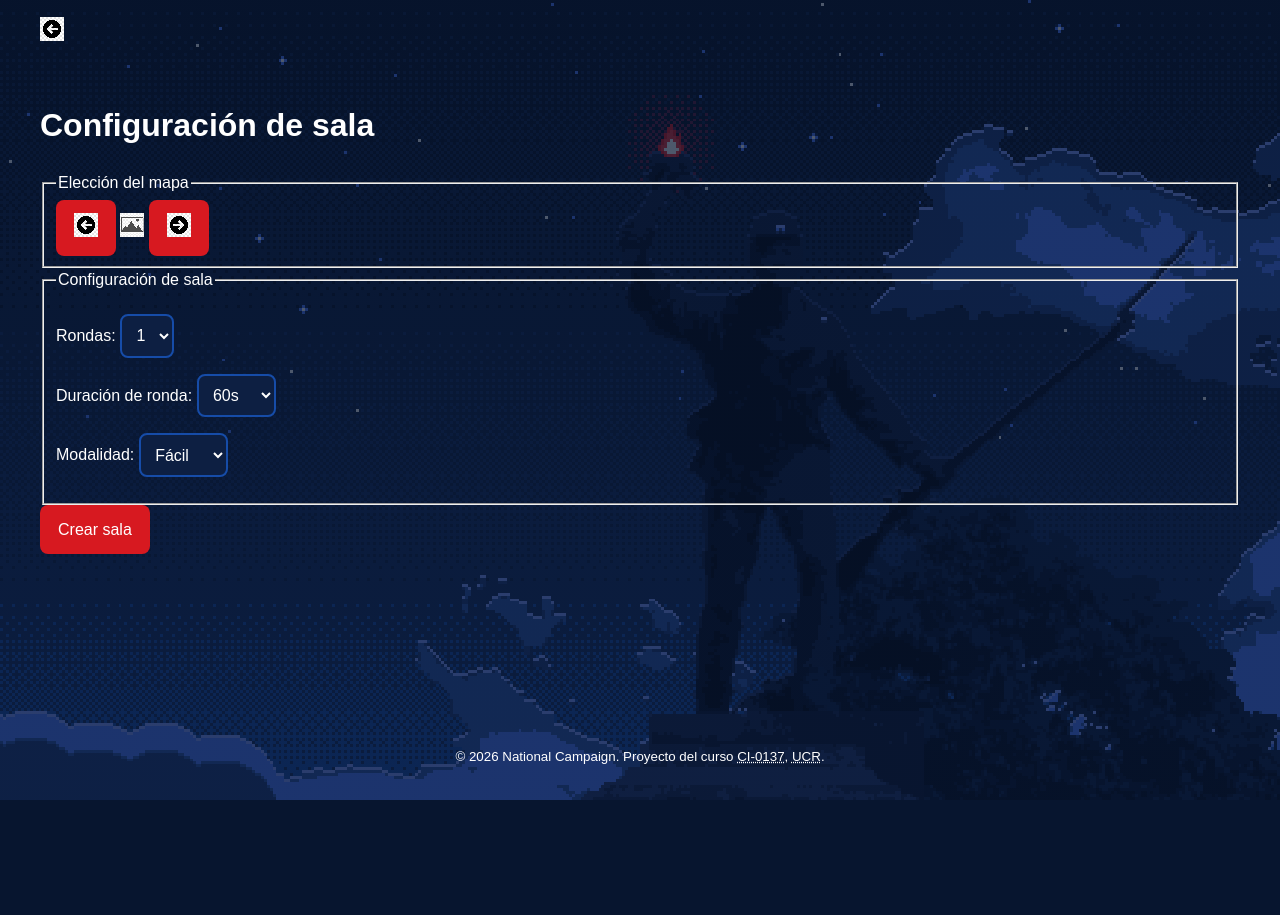
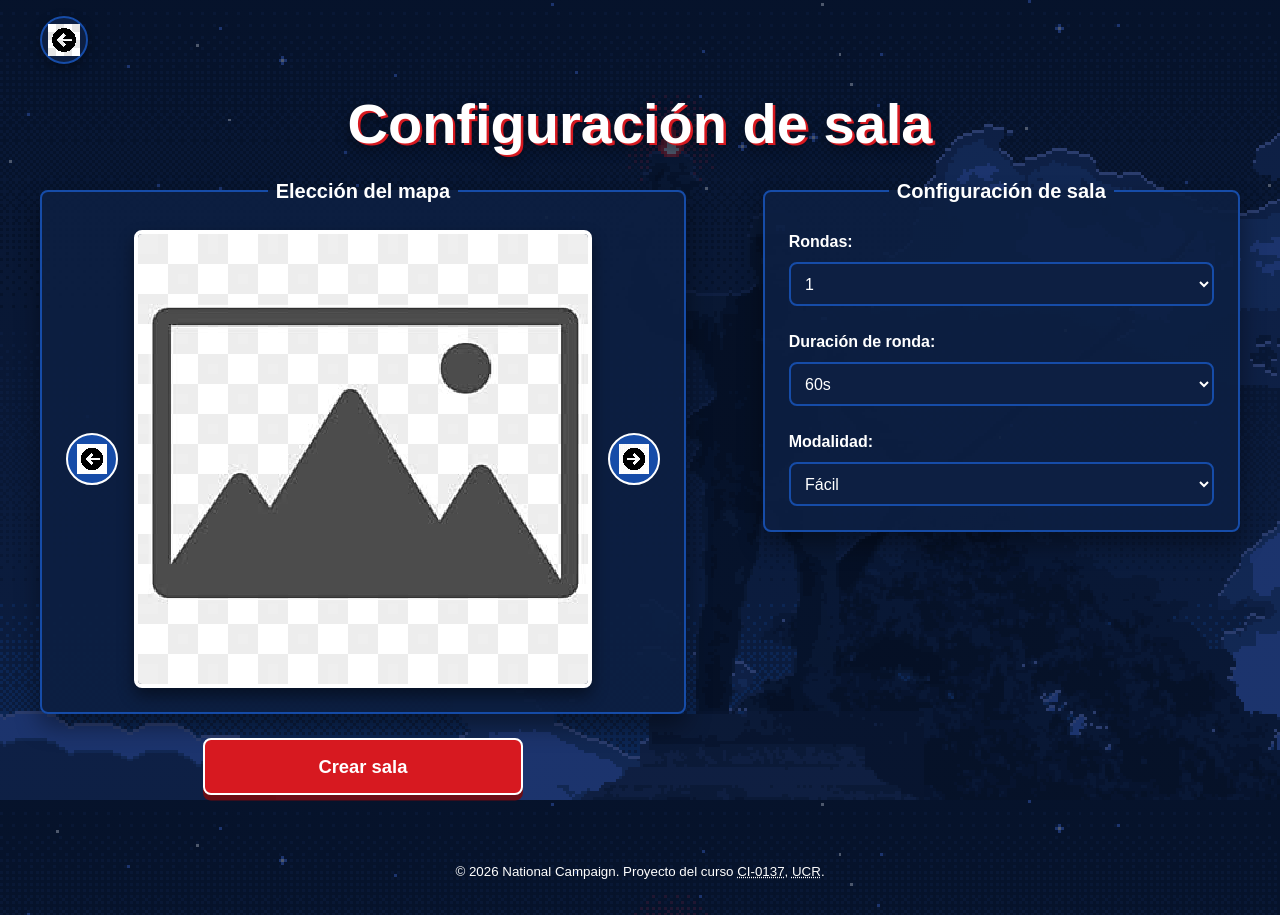
Before and after one commit to AleG1312/proyecto-C13451-C4C527-C4E485-C4G049, a website: page configuracion_sala.html in a window 1280 px wide. Before the commit the page ends 800 px from the top, so only its background shows below. Drawn offline with Linux system fonts and the light colour scheme.

Commit message:
Estilos para la configuración de sala

```diff
--- a/configuracion_sala.html
+++ b/configuracion_sala.html
@@ -7,54 +7,58 @@
         <title>Configuración de sala | National Campaign</title>
         <link rel="icon" type="image/x-icon" href="assets/favicon.ico" />
         <link rel="stylesheet" href="css/common.css" />
+        <link rel="stylesheet" href="css/configuracion_sala.css" />
     </head>
     <body>
-        <header>
-            <a class="volver" href="./index.html">
+        <header class="configuracion-encabezado">
+            <a class="configuracion-encabezado__volver" href="./index.html">
                 <img src="assets/icono-flecha-izquierda.png"
-                    alt="regresar"
+                    alt="Regresar al inicio"
                     width="24"
                     height="24" />
             </a>
         </header>
 
-        <main>
-            <h1>Configuración de sala</h1>
+        <main class="configuracion">
+            <h1 class="configuracion__titulo">Configuración de sala</h1>
 
-            <form action="lobby.html" method="get">
-                <fieldset>
-                    <legend>Elección del mapa</legend>
+            <form class="formulario-sala" action="lobby.html" method="get">
+                <fieldset class="selector-mapa">
+                    <legend class="selector-mapa__titulo">Elección del mapa</legend>
 
                     <!-- Cambiar mapa a la izquierda -->
-                    <button type="button">
+                    <button class="selector-mapa__boton selector-mapa__boton--anterior"
+                        type="button" aria-label="Seleccionar mapa anterior">
                         <img src="assets/icono-flecha-izquierda.png"
-                        alt="Cambiar mapa izquierda"
+                        alt=""
                         width="24"
                         height="24" />
                     </button>
 
-                    <!--Aqui va la imagen del mapa-->
+                    <!-- Aquí va la imagen del mapa. -->
                     <img src="assets/placeholder-imagen.png"
-                    alt="Mapa seleccionado"
-                    width="24"
-                    height="24" />
+                        alt="Vista previa del mapa seleccionado"
+                        class="selector-mapa__imagen"
+                        width="100"
+                        height="100" />
 
                     <!-- Cambiar mapa a la derecha -->
-                    <button type="button">
+                    <button class="selector-mapa__boton selector-mapa__boton--siguiente"
+                        type="button" aria-label="Seleccionar mapa siguiente">
                         <img src="assets/icono-flecha-derecha.png"
-                        alt="Cambiar mapa derecha"
+                        alt=""
                         width="24"
                         height="24" />
                     </button>
                 </fieldset>
 
-                <fieldset>
-                    <legend>Configuración de sala</legend>
+                <fieldset class="opciones-sala">
+                    <legend class="opciones-sala__titulo">Configuración de sala</legend>
 
                     <!-- Solo rondas impares -->
-                    <p>
-                        <label for="rondas">Rondas:</label>
-                        <select id="rondas" name="rondas">
+                    <p class="opciones-sala__campo">
+                        <label class="opciones-sala__etiqueta" for="rondas">Rondas:</label>
+                        <select class="opciones-sala__control" id="rondas" name="rondas">
                             <option value="1">1</option>
                             <option value="3">3</option>
                             <option value="5">5</option>
@@ -63,9 +67,9 @@
                     </p>
 
                     <!-- Duración de ronda -->
-                    <p>
-                        <label for="duracion">Duración de ronda:</label>
-                        <select id="duracion" name="duracion">
+                    <p class="opciones-sala__campo">
+                        <label class="opciones-sala__etiqueta" for="duracion">Duración de ronda:</label>
+                        <select class="opciones-sala__control" id="duracion" name="duracion">
                             <option value="60">60s</option>
                             <option value="90">90s</option>
                             <option value="120">120s</option>
@@ -73,9 +77,9 @@
                     </p>
 
                     <!-- Modalidad -->
-                    <p>
-                        <label for="modalidad">Modalidad:</label>
-                        <select id="modalidad" name="modalidad">
+                    <p class="opciones-sala__campo">
+                        <label class="opciones-sala__etiqueta" for="modalidad">Modalidad:</label>
+                        <select class="opciones-sala__control" id="modalidad" name="modalidad">
                             <option value="facil">Fácil</option>
                             <option value="media">Media</option>
                             <option value="dificil">Difícil</option>
@@ -83,8 +87,7 @@
                     </p>
                 </fieldset>
 
-                <button type="submit">Crear sala</button>
-
+                <button class="formulario-sala__crear" type="submit">Crear sala</button>
             </form>
         </main>
 
--- /dev/null
+++ b/css/configuracion_sala.css
@@ -0,0 +1,206 @@
+/* Configuración de sala: composición propia sobre la base de common.css. */
+
+/* El enlace de regreso mantiene la posición y forma propuestas en el diseño. */
+.configuracion-encabezado__volver {
+  display: inline-flex;
+  align-items: center;
+  justify-content: center;
+  width: 3rem;
+  height: 3rem;
+  padding: 0.4rem;
+  border: 2px solid var(--color-secundario);
+  border-radius: 50%;
+  background-color: var(--color-superficie);
+  box-shadow: 0 0.25rem 0.75rem rgb(0 0 0 / 35%);
+  transition:
+    filter var(--duracion-transicion) ease,
+    transform var(--duracion-transicion) ease;
+}
+
+.configuracion-encabezado__volver img {
+  width: 100%;
+  height: 100%;
+  object-fit: contain;
+}
+
+.configuracion {
+  display: grid;
+  gap: var(--espacio-md);
+  align-content: center;
+}
+
+.configuracion__titulo {
+  margin: 0;
+  font-size: clamp(2rem, 5vw, 3.5rem);
+  line-height: 1;
+  text-align: center;
+  text-shadow:
+    0.15rem 0.15rem 0 var(--color-primario),
+    0 0.4rem 0.8rem rgb(0 0 0 / 50%);
+}
+
+/* El formulario replica las dos columnas del wireframe: mapa y opciones. */
+.formulario-sala {
+  display: grid;
+  grid-template-areas:
+    "mapa opciones"
+    "crear opciones";
+  grid-template-columns: minmax(18rem, 1.15fr) minmax(17rem, 0.85fr);
+  gap: var(--espacio-md) clamp(2rem, 6vw, 6rem);
+  align-items: start;
+}
+
+.selector-mapa,
+.opciones-sala {
+  margin: 0;
+  border: 2px solid var(--color-secundario);
+  border-radius: var(--radio-borde);
+  background-color: rgb(13 31 66 / 92%);
+  box-shadow: 0 0.75rem 1.5rem rgb(0 0 0 / 40%);
+}
+
+.selector-mapa {
+  display: grid;
+  grid-area: mapa;
+  grid-template-columns: auto minmax(0, 1fr) auto;
+  gap: var(--espacio-sm);
+  align-items: center;
+  padding: var(--espacio-md);
+}
+
+.selector-mapa__titulo,
+.opciones-sala__titulo {
+  padding-inline: var(--espacio-xs);
+  font-size: 1.25rem;
+  font-weight: 700;
+  text-align: center;
+}
+
+.selector-mapa__imagen {
+  width: 100%;
+  aspect-ratio: 1;
+  border: 0.25rem solid var(--color-texto);
+  border-radius: var(--radio-borde);
+  object-fit: cover;
+  box-shadow: 0 0.75rem 1.5rem rgb(0 0 0 / 45%);
+  animation: mapa-resplandor 2.5s ease-in-out infinite alternate;
+}
+
+.selector-mapa__boton {
+  display: inline-flex;
+  align-items: center;
+  justify-content: center;
+  width: 3.25rem;
+  min-height: 3.25rem;
+  padding: 0.55rem;
+  border-color: var(--color-texto);
+  border-radius: 50%;
+  background-color: var(--color-secundario);
+}
+
+.selector-mapa__boton img {
+  width: 100%;
+  height: 100%;
+  object-fit: contain;
+}
+
+/* Las opciones mantienen etiquetas visibles y controles de ancho uniforme. */
+.opciones-sala {
+  display: flex;
+  grid-area: opciones;
+  flex-direction: column;
+  gap: var(--espacio-md);
+  padding: var(--espacio-md);
+}
+
+.opciones-sala__campo {
+  display: grid;
+  gap: var(--espacio-xs);
+  margin: 0;
+}
+
+.opciones-sala__etiqueta {
+  font-weight: 700;
+}
+
+.opciones-sala__control {
+  width: 100%;
+  min-height: 2.75rem;
+  cursor: pointer;
+}
+
+.formulario-sala__crear {
+  grid-area: crear;
+  width: min(100%, 20rem);
+  justify-self: center;
+  padding: 0.8rem var(--espacio-md);
+  border-color: var(--color-texto);
+  box-shadow: 0 0.35rem 0 rgb(117 10 14 / 90%);
+  font-size: 1.15rem;
+  font-weight: 700;
+}
+
+@media (hover: hover) {
+  .configuracion-encabezado__volver:hover {
+    filter: brightness(1.15);
+    transform: translateY(-2px);
+  }
+}
+
+.configuracion-encabezado__volver:active {
+  transform: translateY(1px);
+}
+
+/* Efecto temático de la vista previa; common.css lo quita si se reduce movimiento. */
+@keyframes mapa-resplandor {
+  from {
+    box-shadow: 0 0.5rem 1rem rgb(0 0 0 / 45%);
+  }
+
+  to {
+    box-shadow: 0 0.75rem 1.5rem rgb(22 76 168 / 75%);
+  }
+}
+
+/* En tablet y móvil, cada bloque ocupa una fila completa. */
+@media (width <= 48rem) {
+  .formulario-sala {
+    grid-template-areas:
+      "mapa"
+      "opciones"
+      "crear";
+    grid-template-columns: minmax(0, 1fr);
+  }
+
+  .selector-mapa,
+  .opciones-sala {
+    width: min(100%, 38rem);
+    justify-self: center;
+  }
+}
+
+@media (width <= 30rem) {
+  .configuracion-encabezado__volver {
+    width: 2.5rem;
+    height: 2.5rem;
+  }
+
+  .selector-mapa {
+    grid-template-columns: repeat(2, minmax(0, 1fr));
+  }
+
+  .selector-mapa__imagen {
+    grid-column: 1 / -1;
+    grid-row: 1;
+  }
+
+  .selector-mapa__boton {
+    width: 100%;
+    border-radius: var(--radio-borde);
+  }
+
+  .selector-mapa__boton img {
+    width: 2rem;
+    height: 2rem;
+  }
+}
```
